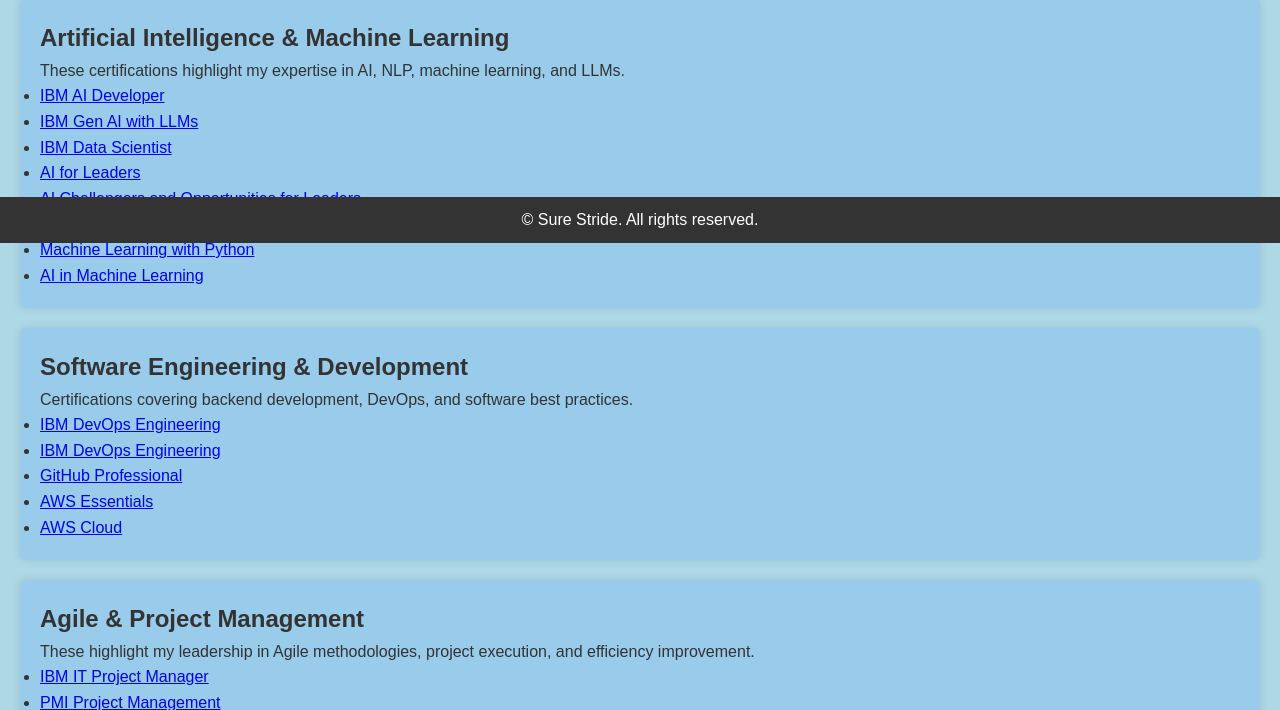
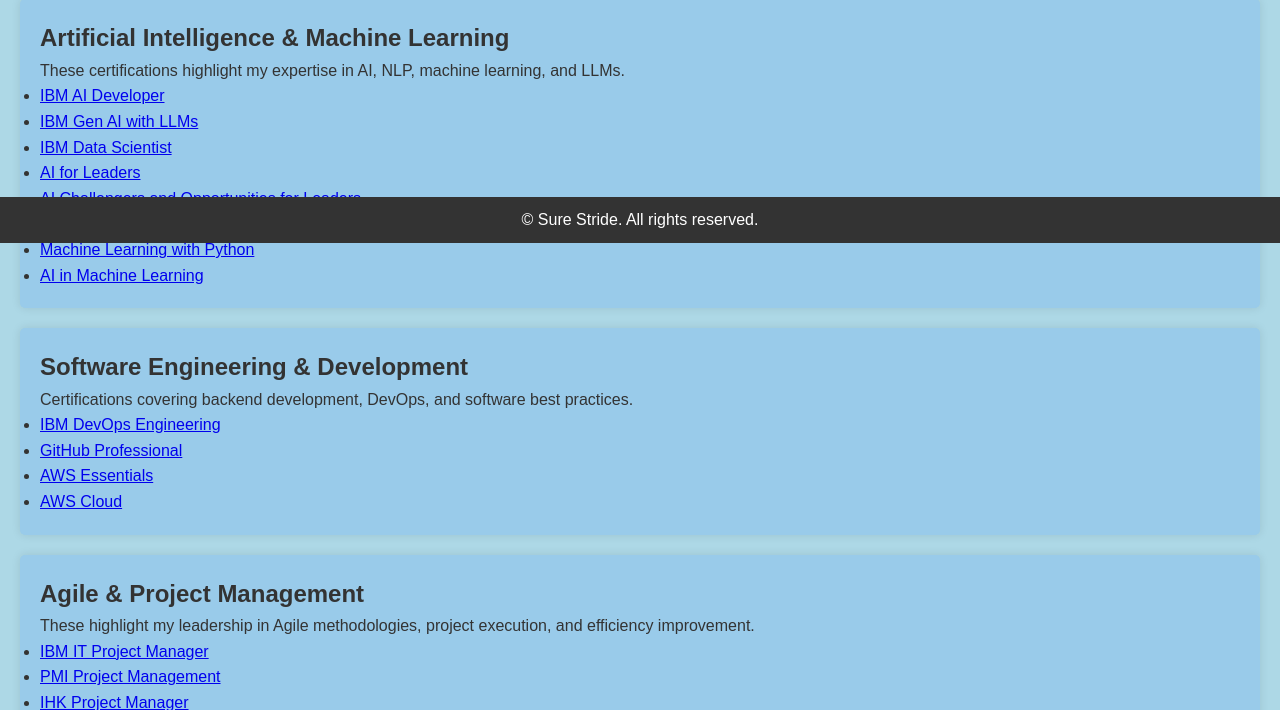
Before and after one commit to MightContainNuts/surestride_portfolio, a FastAPI app: page /certificates in a window 1280 px wide. Shown: the part 557-1267 px from the top of the page. Run offline with FastAPI, Linux system fonts and the light colour scheme.

Commit message:
removed duplicates

```diff
--- a/app/templates/certificates.html
+++ b/app/templates/certificates.html
@@ -43,7 +43,6 @@
         <p>Certifications covering backend development, DevOps, and software best practices.</p>
         <ul>
             <li><a href="https://coursera.org/share/1b4e7da361d1dae605841797cb7aee9c" target="_blank">IBM DevOps Engineering</a></li>
-            <li><a href="files/certs/swe/CertificateOfCompletion_OpenEDG%20Python%20Institute%20Programming%20with%20Python%20Professional%20Certificate.pdf" target="_blank">IBM DevOps Engineering</a></li>
             <li><a href="files/certs/swe/Career%20Essentials%20in%20GitHub%20Professional%20Certificate.pdf" target="_blank">GitHub Professional</a></li>
             <li><a href="files/certs/swe/AWS_Essentials.pdf" target="_blank">AWS Essentials</a></li>
             <li><a href="files/certs/swe/01%20Introduction%20to%20Information%20Technology%20and%20AWS%20Cloud.pdf" target="_blank">AWS Cloud</a></li>
```
